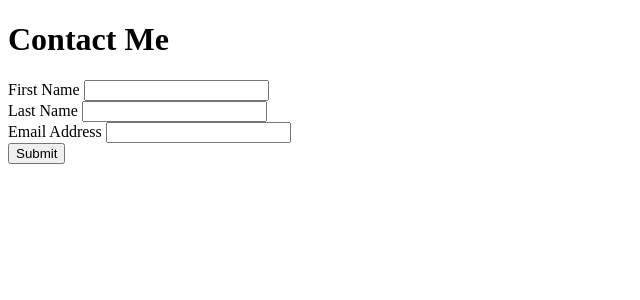
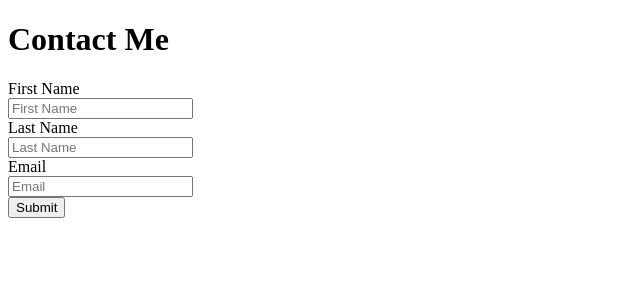
Before and after one commit to Mbush1x/helloWorld, a Flask app: page /contact in a window 1280 px wide. Shown: the top 300 px of the page, without its empty margins (0-640 px from the left). Run offline with Flask 3, Linux system fonts and the light colour scheme.

Commit message:
revised code for contact page.

```diff
--- a/templates/contact.html
+++ b/templates/contact.html
@@ -17,22 +17,31 @@
             <br>
         </div>
         {% else %}
-        <!-- If form is not sent, show this form -->
-        <form class="m-3" action="{{ url_for('contact') }}" method="post">
-            <div class="form-group">
-                <label for="firstName">First Name</label>
-                <input type="text" class="form-control" id="firstName" name="firstName" required>
-            </div>
-            <div class="form-group">
-                <label for="lastName">Last Name</label>
-                <input type="text" class="form-control" id="lastName" name="lastName" required>
-            </div>
-            <div class="form-group">
-                <label for="email">Email Address</label>
-                <input type="email" class="form-control" id="email" name="email" required>
-            </div>
-            <button type="submit" class="btn btn-primary">Submit</button>
-        </form>
+        <form class="form-horizontal" action="{{ url_for('contact') }}" method="post">
+  <div class="control-group">
+    <label class="control-label" for="inputFirstName">First Name</label>
+    <div class="controls">
+      <input type="text" id="inputFirstName" name="firstName" placeholder="First Name" required>
+    </div>
+  </div>
+  <div class="control-group">
+    <label class="control-label" for="inputLastName">Last Name</label>
+    <div class="controls">
+      <input type="text" id="inputLastName" name="lastName" placeholder="Last Name" required>
+    </div>
+  </div>
+  <div class="control-group">
+    <label class="control-label" for="inputEmail">Email</label>
+    <div class="controls">
+      <input type="email" id="inputEmail" name="email" placeholder="Email" required>
+    </div>
+  </div>
+  <div class="control-group">
+    <div class="controls">
+      <button type="submit" class="btn btn-primary">Submit</button>
+    </div>
+  </div>
+</form>
         {% endif %}
     </div>
 </body>
```
